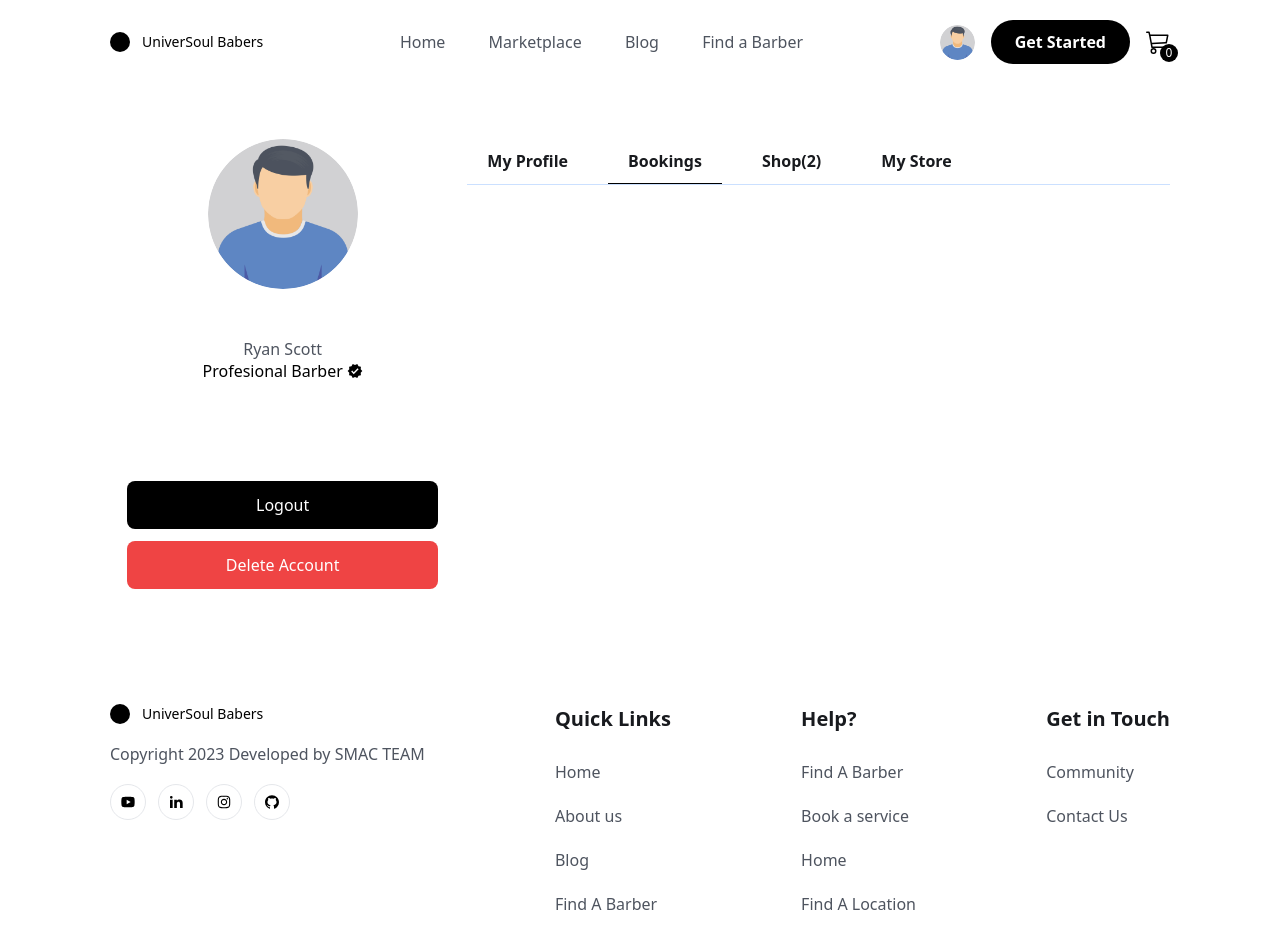
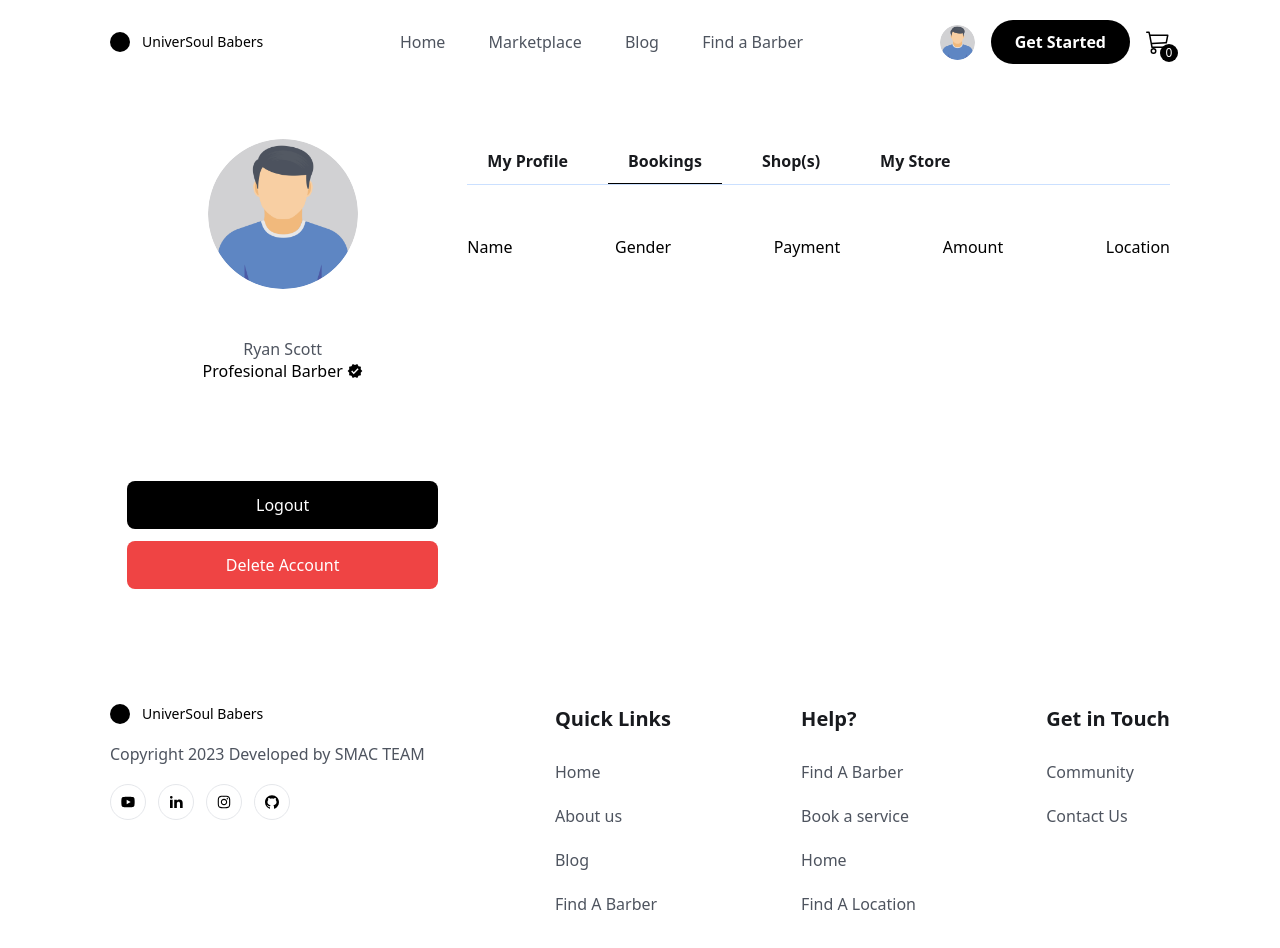
Before and after one commit to codeironside/universal-soul-babers-frontend, a React (Vite) app: page /profile in a window 1280 px wide. Both pictures are taken after a click on the button "Bookings". Shown: the top 948 px of the page. Built offline with nearby package versions, Linux system fonts and the light colour scheme; a web font is replaced by a local one.

Commit message:
Barbershop

```diff
--- a/src/components/BarberBookings.jsx
+++ b/src/components/BarberBookings.jsx
@@ -1,16 +1,18 @@
 import React from 'react'
 
 
-const bookingData = [
-{name: 'John Vidal'},
-{gender: 'male'},
-{payment: 'paid'},
-{amount: '1000 USD'},
-]
+
 
 const BarberBookings = () => {
   return (
     <div>
+      <div className="flex items-center w-full justify-between gap-8 ">
+       <h1>Name</h1>
+       <h1>Gender</h1>
+       <h1>Payment</h1>
+       <h1>Amount</h1>
+       <h1>Location</h1>
+      </div>
 
     </div>
   )
--- a/src/components/BarberShop.jsx
+++ b/src/components/BarberShop.jsx
@@ -2,7 +2,11 @@ import React from 'react'
 
 const BarberShop = () => {
   return (
-    <div>BarberShop</div>
+    <section className='container mx-auto ' >
+     <div className="flex bg-yellow-200 text-yellow-500">
+      <p>You have no shop yet. select a pricing plan that fits your budget or create one for free</p>
+     </div>
+    </section>
   )
 }
 
--- a/src/pages/Profile.jsx
+++ b/src/pages/Profile.jsx
@@ -61,7 +61,7 @@ const Profile = () => {
             className={`
               ${tab === "shop" && "border-b border-solid border-primaryColor"}
               py-2 px-5 mr-5 text-[16px] leading-7 text-headingColor font-semibold`}>
-            Shop(2)
+            Shop(s)
           </button>
           <button
             onClick={() => {
```
